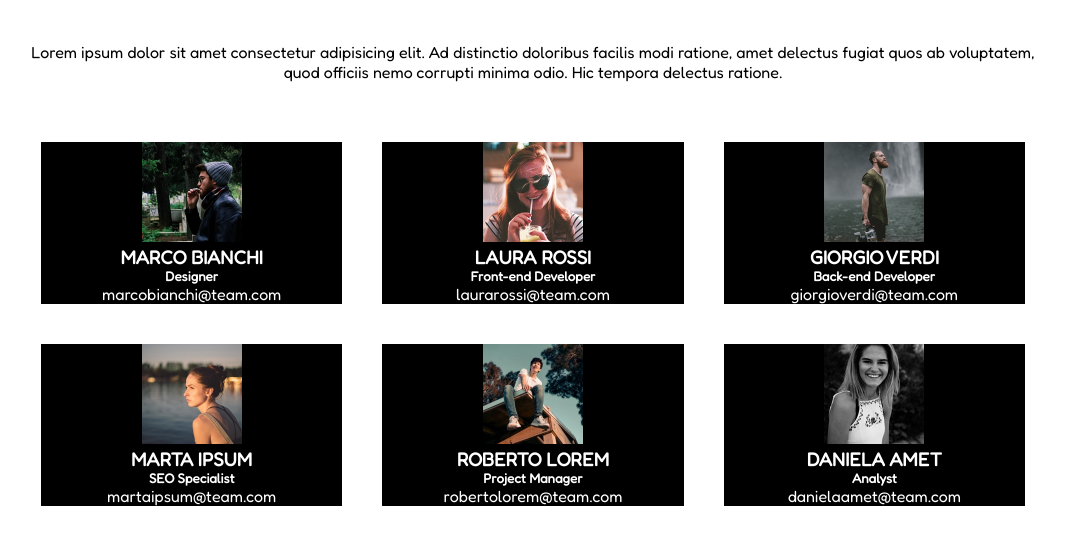
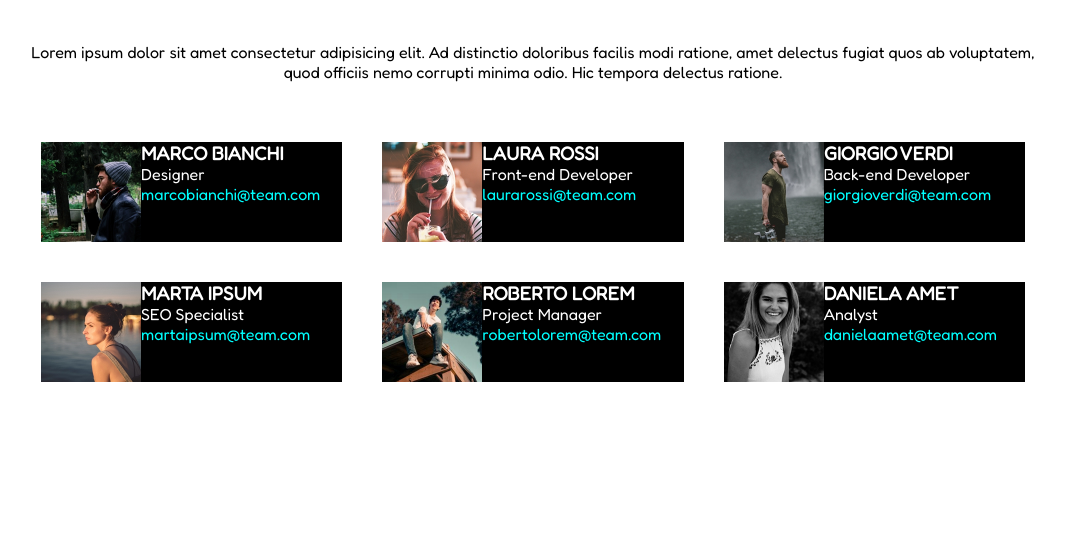
Before and after one commit to valerioperria/html-css-float-cards, a plain HTML site: page index.html in a window 1280 px wide. Shown: the part 125-670 px from the top of the page, without its empty margins (107-1172 px from the left). Drawn offline with Linux system fonts and the light colour scheme.

Commit message:
html-css-float-cards-second

```diff
--- a/css/style.css
+++ b/css/style.css
@@ -29,14 +29,25 @@ p{
     float: left;
     width: calc(100% / 3);
     padding: 20px;
-    text-align: center;
+    display: inline-block;
 }
 
 .box img {
     height: 100px;
+    float: left;
 }
 
 .card {
     background-color: black;
     color: white;
+    padding: 0;
+    height: 100px;
 }
+
+.x{
+    text-align: start;
+}
+
+.mail{
+    color: aqua;
+}
--- a/index.html
+++ b/index.html
@@ -23,58 +23,73 @@
             <p>Lorem ipsum dolor sit amet consectetur adipisicing elit. Ad distinctio doloribus facilis modi ratione, amet delectus fugiat quos ab voluptatem, quod officiis nemo corrupti minima odio. Hic tempora delectus ratione.</p>
         </div>
 
+        <div calss:boxes>
             <!-- BOXES -->
             <div class="box">
                 <div class="card">
                     <img src="img/male1.png" alt="">
+                    <div class="x">
                         <h3>MARCO BIANCHI</h3>
-                <h5>Designer</h5>
-                <span>marcobianchi@team.com</span>
+                        <div>Designer</div>
+                        <div class="mail">marcobianchi@team.com</div>
+                    </div>
                 </div>
             </div>
 
             <div class="box">
-            <div class="card">
+                <div class="card"><div>
                     <img src="img/female1.png" alt="">
+                    <div class="x">
                         <h3>LAURA ROSSI</h3>
-                <h5>Front-end Developer</h5>
-                <span>laurarossi@team.com</span>
+                        <div>Front-end Developer</div>
+                        <div class="mail">laurarossi@team.com</div>
+                    </div>
+                </div>
                 </div>
             </div>
 
             <div class="box">
                 <div class="card">
                     <img src="img/male2.png" alt="">
+                    <div class="x">
                         <h3>GIORGIO VERDI</h3>
-                <h5>Back-end Developer</h5>
-                <span>giorgioverdi@team.com</span>
+                        <div>Back-end Developer</div>
+                        <div class="mail">giorgioverdi@team.com</div>
+                    </div>
                 </div>
             </div>
 
             <div class="box">
                 <div class="card">
                     <img src="img/female2.png" alt="">
+                    <div class="x">
                         <h3>MARTA IPSUM</h3>
-                <h5>SEO Specialist</h5>
-                <span>martaipsum@team.com</span>
+                        <div>SEO Specialist</div>
+                        <div class="mail">martaipsum@team.com</div>
+                    </div>
                 </div>
             </div>
 
             <div class="box">
                 <div class="card">
                     <img src="img/male3.png" alt="">
+                    <div class="x">
                         <h3>ROBERTO LOREM</h3>
-                <h5>Project Manager</h5>
-                <span>robertolorem@team.com</span>
+                        <div>Project Manager</div>
+                        <div class="mail">robertolorem@team.com</div>
+                    </div>
                 </div>
             </div>
 
             <div class="box">
                 <div class="card">
                     <img src="img/female3.png" alt="">
+                    <div class="x">
                         <h3>DANIELA AMET</h3>
-                <h5>Analyst</h5>
-                <span>danielaamet@team.com</span>
+                        <div>Analyst</div>
+                        <div class="mail">danielaamet@team.com</div>
+                    </div>
+                </div>
             </div>
         </div>
     </main>
```
Lines whose indentation alone changed are shown as unchanged.
